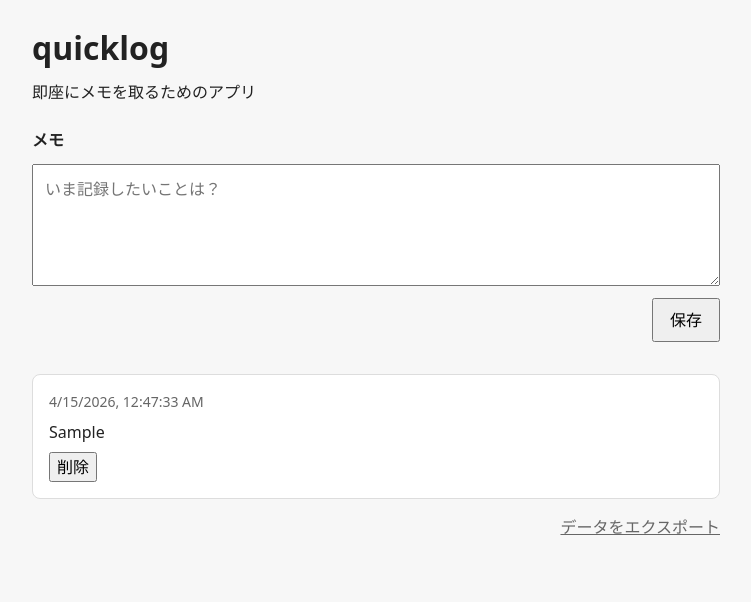
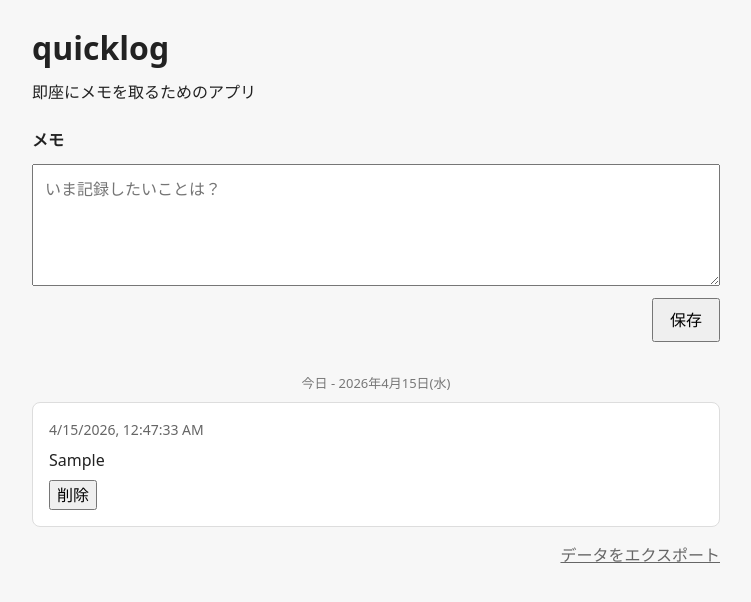
Before and after one commit to asamichiruko/quicklog, a Vue app: page / in a window 1280 px wide. Both pictures are taken after typing "Sample" into the empty fields and a click on the button "保存". Shown: the top 602 px of the page, without its empty margins (264-1015 px from the left). Built offline with nearby package versions, Linux system fonts and the light colour scheme.

Commit message:
feat: タイムラインを日別に区切って表示するよう変更

```diff
--- a/src/components/QuickLogList.vue
+++ b/src/components/QuickLogList.vue
@@ -1,7 +1,8 @@
 <script setup lang="ts">
 import type { QuickLogItem } from "@/types"
+import { computed } from "vue"
 
-defineProps<{
+const props = defineProps<{
   items: QuickLogItem[]
 }>()
 
@@ -10,8 +11,73 @@ const emit = defineEmits<{
   export: []
 }>()
 
+type DateGroup = {
+  key: string
+  label: string
+  items: QuickLogItem[]
+}
+
+const absoluteDateFormatter = new Intl.DateTimeFormat("ja-JP", {
+  year: "numeric",
+  month: "long",
+  day: "numeric",
+  weekday: "short",
+})
+
+const groupedItems = computed<DateGroup[]>(() => {
+  const groups = new Map<string, DateGroup>()
+
+  for (const item of props.items) {
+    const date = new Date(item.createdAt)
+    const key = getLocalDateKey(date)
+    const group = groups.get(key)
+
+    if (group) {
+      group.items.push(item)
+      continue
+    }
+
+    groups.set(key, {
+      key,
+      label: formatDateHeading(date),
+      items: [item],
+    })
+  }
+
+  return [...groups.values()]
+})
+
 function formatDate(createdAt: string) {
   return new Date(createdAt).toLocaleString()
+}
+
+function getLocalDateKey(date: Date) {
+  const year = date.getFullYear()
+  const month = String(date.getMonth() + 1).padStart(2, "0")
+  const day = String(date.getDate()).padStart(2, "0")
+
+  return `${year}-${month}-${day}`
+}
+
+function formatDateHeading(date: Date) {
+  return `${formatRelativeDate(date)} - ${absoluteDateFormatter.format(date)}`
+}
+
+function formatRelativeDate(date: Date) {
+  const today = startOfLocalDay(new Date())
+  const target = startOfLocalDay(date)
+  const diffDays = Math.round((target.getTime() - today.getTime()) / 86400000)
+
+  if (diffDays === 0) return "今日"
+  if (diffDays === -1) return "昨日"
+  if (diffDays === 1) return "明日"
+  if (diffDays < 0) return `${Math.abs(diffDays)}日前`
+
+  return `${diffDays}日後`
+}
+
+function startOfLocalDay(date: Date) {
+  return new Date(date.getFullYear(), date.getMonth(), date.getDate())
 }
 </script>
 
@@ -21,13 +87,18 @@ function formatDate(createdAt: string) {
       <p class="empty">まだメモがありません</p>
     </template>
     <template v-else>
+      <div class="date-groups">
+        <section v-for="group in groupedItems" :key="group.key" class="date-group">
+          <h2 class="date-heading">{{ group.label }}</h2>
           <ul class="list">
-        <li v-for="item in items" :key="item.id" class="item">
+            <li v-for="item in group.items" :key="item.id" class="item">
               <p class="date">{{ formatDate(item.createdAt) }}</p>
               <p class="text">{{ item.text }}</p>
               <button class="button" type="button" @click="emit('remove', item.id)">削除</button>
             </li>
           </ul>
+        </section>
+      </div>
       <div class="footer">
         <button class="export-button" type="button" @click="emit('export')">
           データをエクスポート
@@ -45,6 +116,24 @@ function formatDate(createdAt: string) {
 .empty {
   margin: 0;
   color: #666;
+}
+
+.date-groups {
+  display: grid;
+  gap: 24px;
+}
+
+.date-group {
+  display: grid;
+  gap: 8px;
+}
+
+.date-heading {
+  margin: 0;
+  font-size: 0.8125rem;
+  font-weight: 500;
+  color: #777;
+  justify-self: center;
 }
 
 .list {
```
Lines whose indentation alone changed are shown as unchanged.
